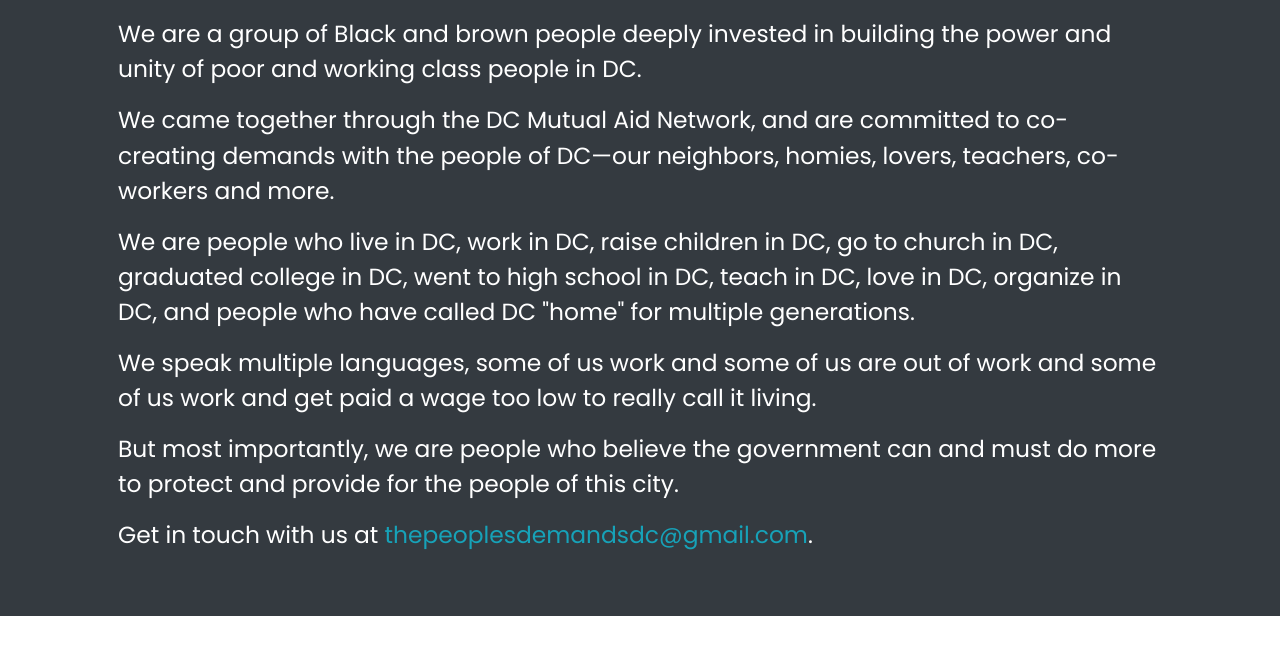
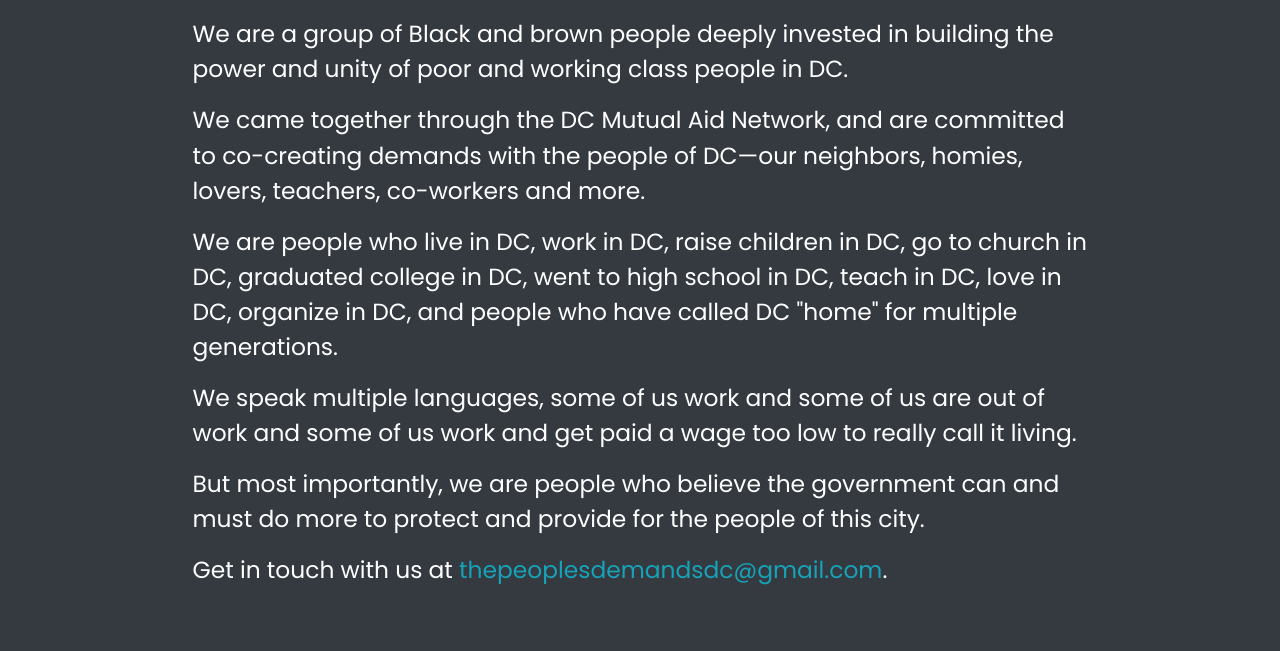
Before and after one commit to lomaxap/the-peoples-demands-dc, a website built with webpack: page src/views/index.html in a window 1280 px wide. Shown: the part 697-1348 px from the top of the page. Before the commit the page ends 1313 px from the top, so only its background shows below. Built offline with nearby package versions, Linux system fonts and the light colour scheme; some packages are replaced by stand-ins of ours.

Commit message:
styling updates'

```diff
--- a/src/views/index.html
+++ b/src/views/index.html
@@ -72,7 +72,8 @@
 </div> -->
 
 <div class="bg-dark text-white text-size-lg">
-  <div id="about" class="container p-5">
+  <div id="about" class="container pt-5 pb-5">
+    <div class="col-xl-10 m-auto">
       <h1 class="display-3 mt-2 mb-5">About</h1>
       <p>
         We are a group of Black and brown people deeply invested in building the
@@ -85,9 +86,9 @@
       </p>
       <p>
         We are people who live in DC, work in DC, raise children in DC, go to
-      church in DC, graduated college in DC, went to high school in DC, teach in
-      DC, love in DC, organize in DC, and people who have called DC "home" for
-      multiple generations.
+        church in DC, graduated college in DC, went to high school in DC, teach
+        in DC, love in DC, organize in DC, and people who have called DC "home"
+        for multiple generations.
       </p>
       <p>
         We speak multiple languages, some of us work and some of us are out of
@@ -100,9 +101,13 @@
       </p>
       <p>
         Get in touch with us at
-      <a href="mailto:thepeoplesdemandsDC@gamil.com" class="text-info">
+        <a
+          href="mailto:thepeoplesdemandsDC@gamil.com"
+          class="text-info text-break"
+        >
           thepeoplesdemandsdc@gmail.com</a
         >.
       </p>
     </div>
   </div>
+</div>
```
Lines whose indentation alone changed are shown as unchanged.
